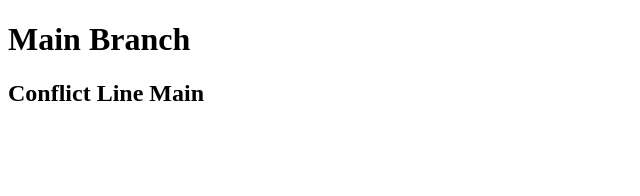
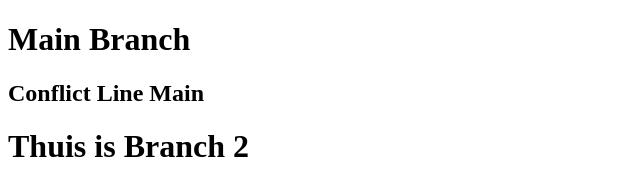
Before and after one commit to 3326umar/Demo1, a plain HTML site: page index.html in a window 1280 px wide. Shown: the whole page, without its empty margins (0-640 px from the left). Drawn offline with Linux system fonts and the light colour scheme.

Commit message:
Branch 2

```diff
--- a/index.html
+++ b/index.html
@@ -8,5 +8,6 @@
 <body>
     <h1>Main Branch</h1>
     <h2>Conflict Line Main</h2>
+    <h1>Thuis is Branch 2</h1>
 </body>
 </html>
```
